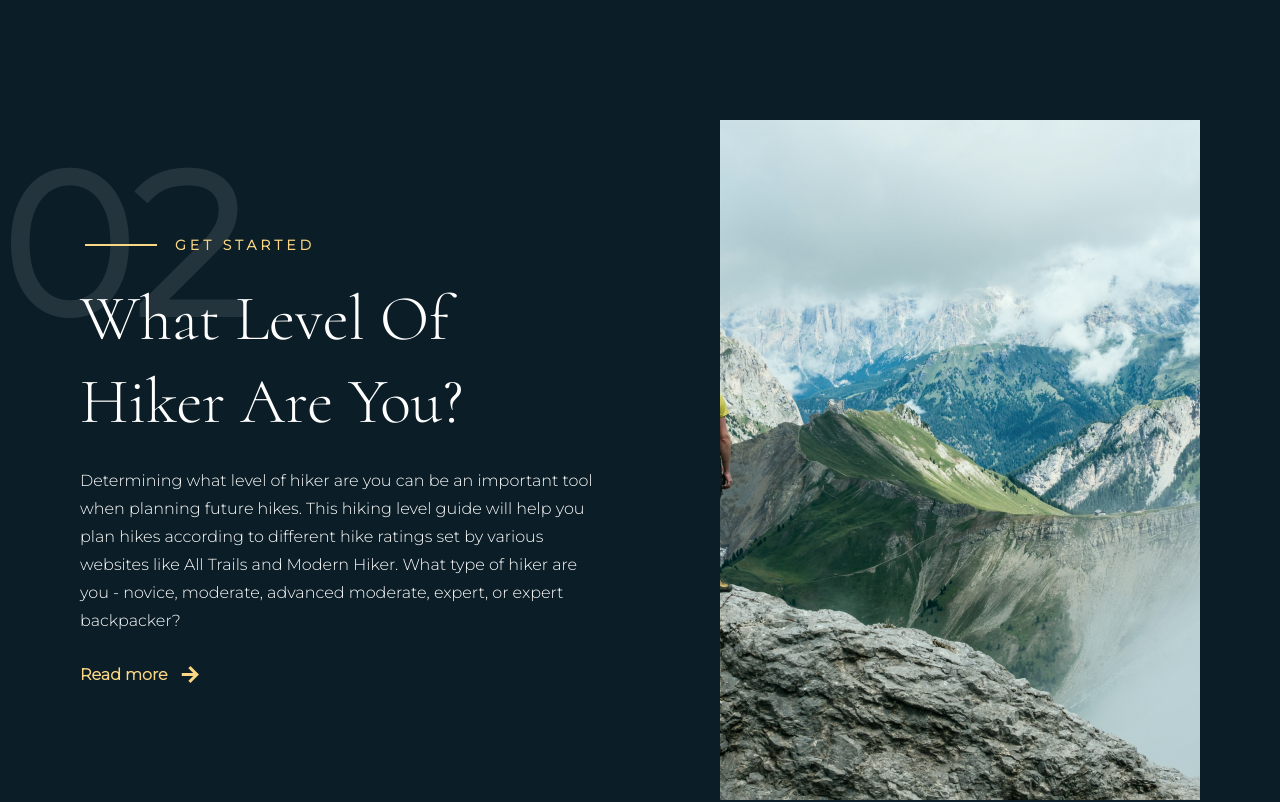
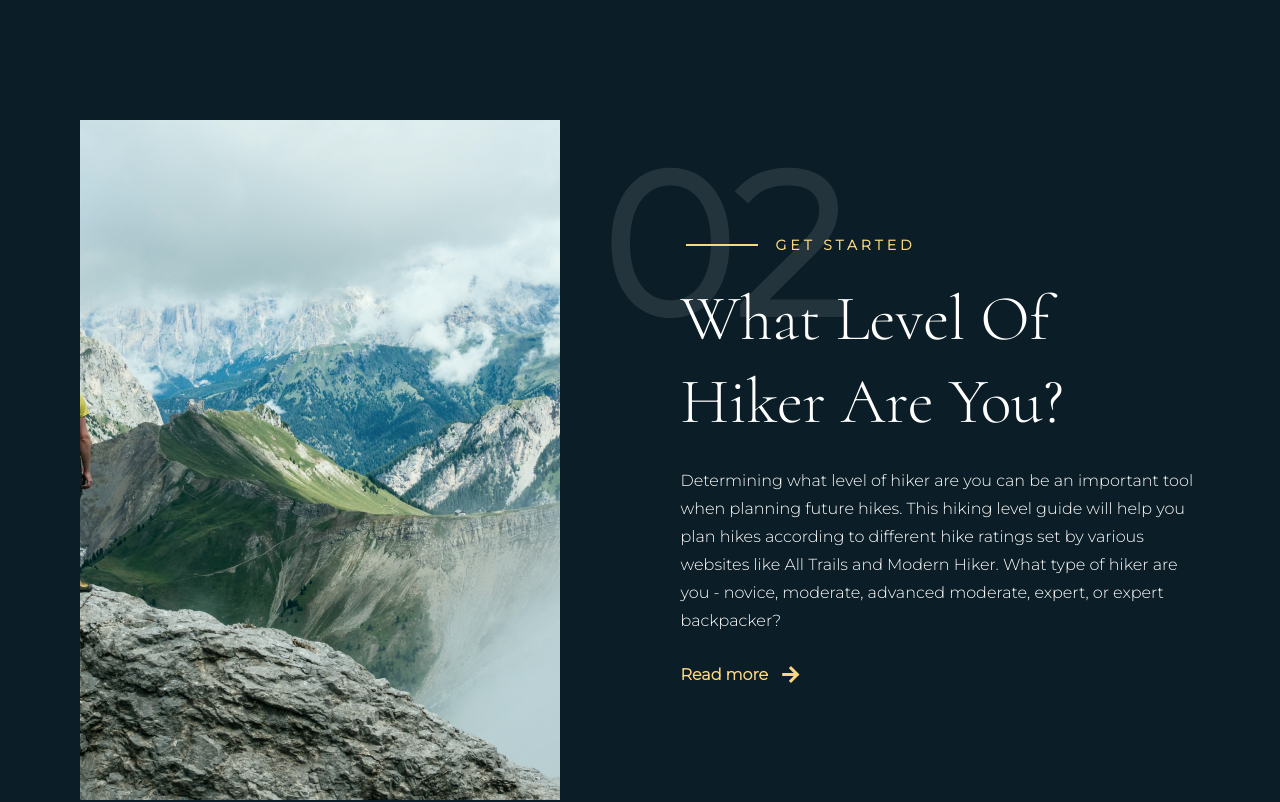
Before and after one commit to lbferrand/responsive-adventures-website, a plain HTML site: page index.html in a window 1280 px wide. Shown: the part 1760-2562 px from the top of the page. Drawn offline with nearby package versions, Linux system fonts and the light colour scheme; a web font is replaced by a local one.

Commit message:
Update index html and style

```diff
--- a/assets/css/main.css
+++ b/assets/css/main.css
@@ -533,4 +533,15 @@ img {
     grid-column: initial;
     align-self: center;
   }
+
+  .order-first {
+    order: 0;
+    justify-self: start;
+  }
+
+  /*Footer*/
+  .footer-container {
+    grid-template-columns: repeat(2, 1fr);
+    column-gap: 0;
+  }
 }
--- a/index.html
+++ b/index.html
@@ -143,7 +143,7 @@
           <img
             src="./assets/images/02.png"
             alt=""
-            class="card-image frame-position-center"
+            class="card-image frame-position-center order-first"
           />
           <div class="card-info">
             <span class="count">02</span>
```
